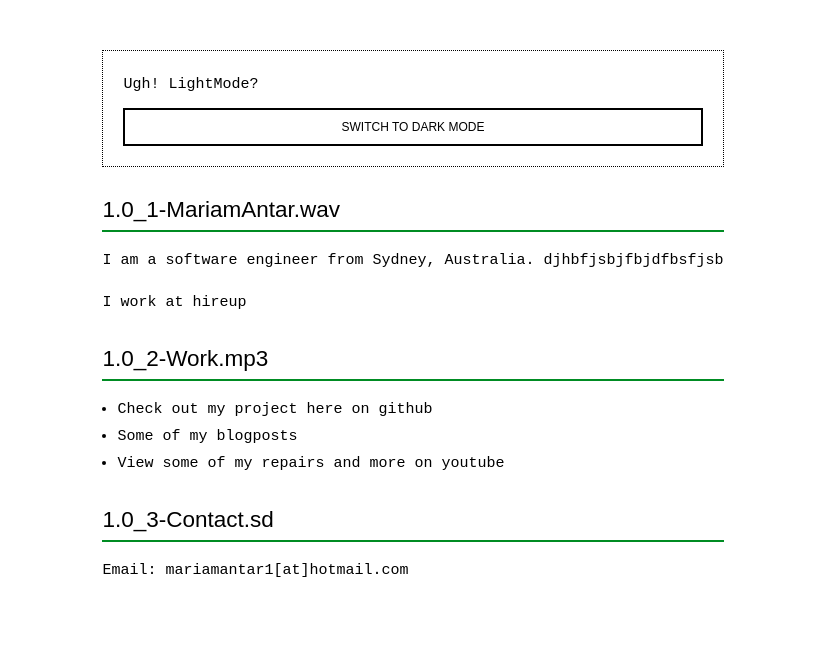
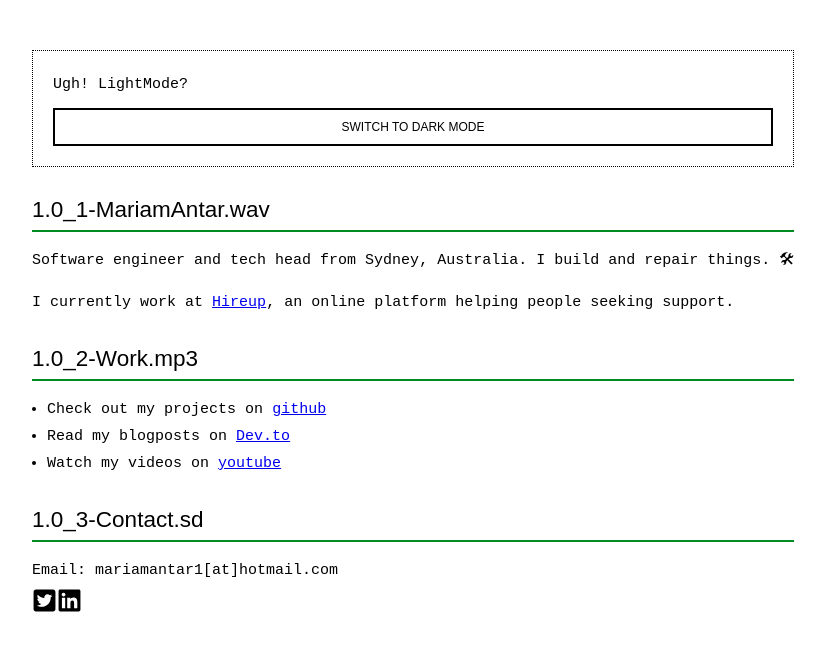
Before and after one commit to mariamantar/Official_Portfolio, a React (Create React App) app in the folder beta/: page / in a window 1280 px wide. Shown: the top 650 px of the page, without its empty margins (227-1052 px from the left). Built offline with nearby package versions, Linux system fonts and the light colour scheme.

Commit message:
added content

```diff
--- a/beta/package.json
+++ b/beta/package.json
@@ -9,6 +9,7 @@
     "node-sass": "^4.13.1",
     "react": "^16.12.0",
     "react-dom": "^16.12.0",
+    "react-icons": "^3.9.0",
     "react-scripts": "3.3.1"
   },
   "scripts": {
--- a/beta/src/Home.js
+++ b/beta/src/Home.js
@@ -1,5 +1,6 @@
 import React from 'react';
 import './Home.scss';
+import { FaTwitterSquare, FaLinkedin } from 'react-icons/fa';
 
 const Home = () => {
   return (
@@ -16,18 +17,63 @@ const Home = () => {
         </header>
         <div className="content">
           <p>
-            I am a software engineer from Sydney, Australia.
-            djhbfjsbjfbjdfbsfjsb
+            Software engineer and tech head from Sydney, Australia. I build and
+            repair things. 🛠
           </p>
-          <p>I work at hireup</p>
+          <p>
+            I currently work at{' '}
+            <span>
+              <a
+                href="https://www.hireup.com.au/"
+                target="_blank"
+                rel="noopener noreferrer"
+              >
+                Hireup
+              </a>
+            </span>
+            , an online platform helping people seeking support.
+          </p>
         </div>
         <div>
           <h2>1.0_2-Work.mp3</h2>
           <div className="work">
             <ul>
-              <li>Check out my project here on github</li>
-              <li>Some of my blogposts</li>
-              <li>View some of my repairs and more on youtube</li>
+              <li>
+                Check out my projects on{' '}
+                <span>
+                  <a
+                    href="https://github.com/mariamantar"
+                    target="_blank"
+                    rel="noopener noreferrer"
+                  >
+                    github
+                  </a>
+                </span>
+              </li>
+              <li>
+                Read my blogposts on{' '}
+                <span>
+                  <a
+                    href="https://dev.to/mariamantar"
+                    target="_blank"
+                    rel="noopener noreferrer"
+                  >
+                    Dev.to
+                  </a>
+                </span>
+              </li>
+              <li>
+                Watch my videos on{' '}
+                <span>
+                  <a
+                    href="https://www.youtube.com/channel/UC4luHbFfHOuMCcQM4TKZNTw"
+                    target="_blank"
+                    rel="noopener noreferrer"
+                  >
+                    youtube
+                  </a>
+                </span>
+              </li>
             </ul>
           </div>
         </div>
@@ -35,6 +81,28 @@ const Home = () => {
           <h2>1.0_3-Contact.sd</h2>
           <p>Email: mariamantar1[at]hotmail.com</p>
         </div>
+        <div className="social">
+          <ul>
+            <li>
+              <a
+                href="https://twitter.com/mariamantar_"
+                target="_blank"
+                rel="noopener noreferrer"
+              >
+                <FaTwitterSquare />
+              </a>
+            </li>
+            <li>
+              <a
+                href="https://www.linkedin.com/in/mariamantar/"
+                target="_blank"
+                rel="noopener noreferrer"
+              >
+                <FaLinkedin />
+              </a>
+            </li>
+          </ul>
+        </div>
       </main>
     </div>
   );
--- a/beta/src/Home.scss
+++ b/beta/src/Home.scss
@@ -37,3 +37,25 @@
 .work {
   padding-left: 1em;
 }
+
+.social {
+  ul {
+    display: flex;
+    list-style: none;
+    padding-top: 0;
+  }
+  a {
+    color: black;
+  }
+  li {
+    font-size: 25px;
+  }
+  li:hover {
+    cursor: pointer;
+    color: #008c23;
+  }
+}
+
+.troll {
+  background-image: url(https://tenor.com/view/sike-troll-face-dancing-meme-psych-gif-4318961);
+}
```
Also changed, not shown: 1 other file (tests, documents, lock files or other folders).
